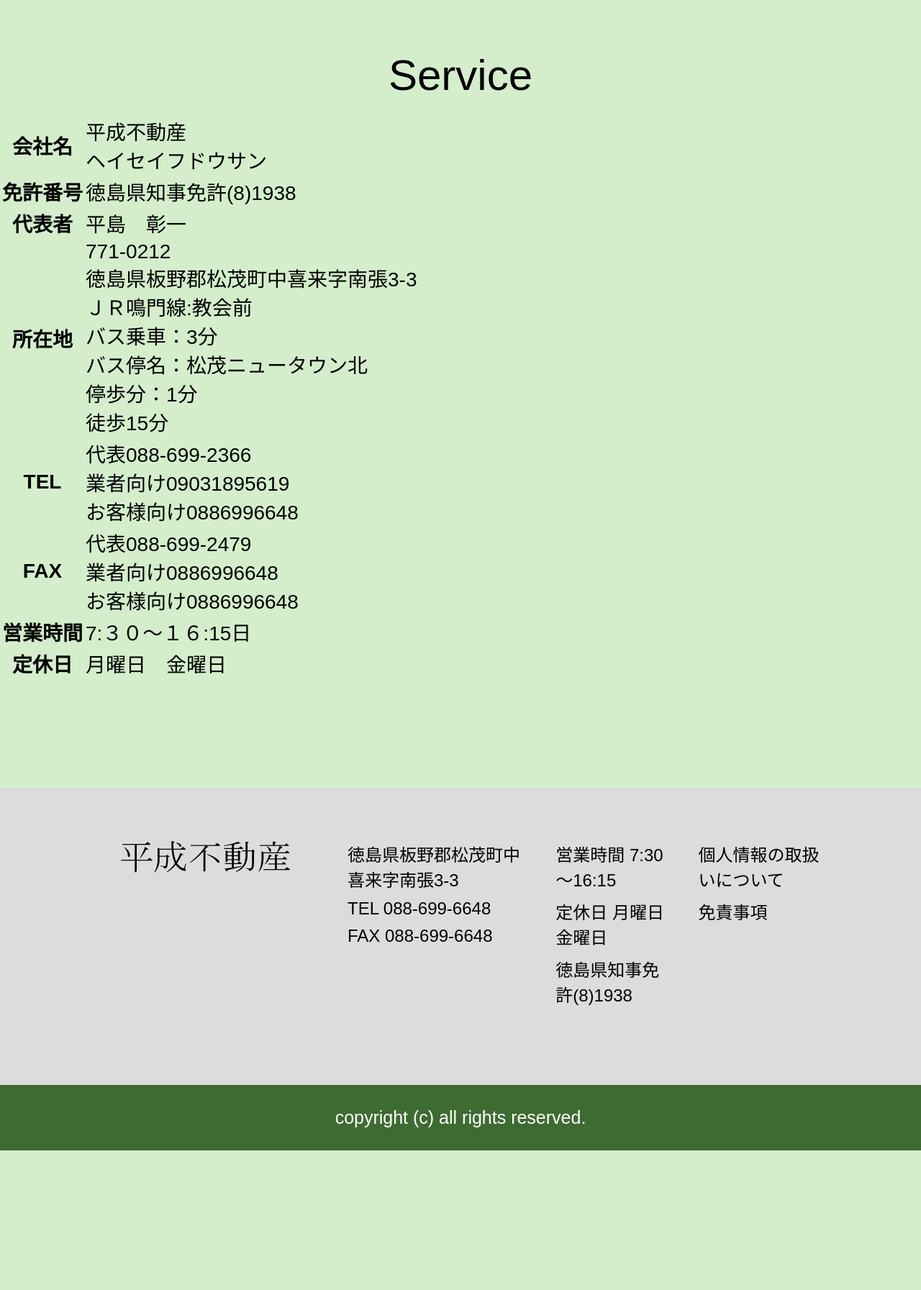
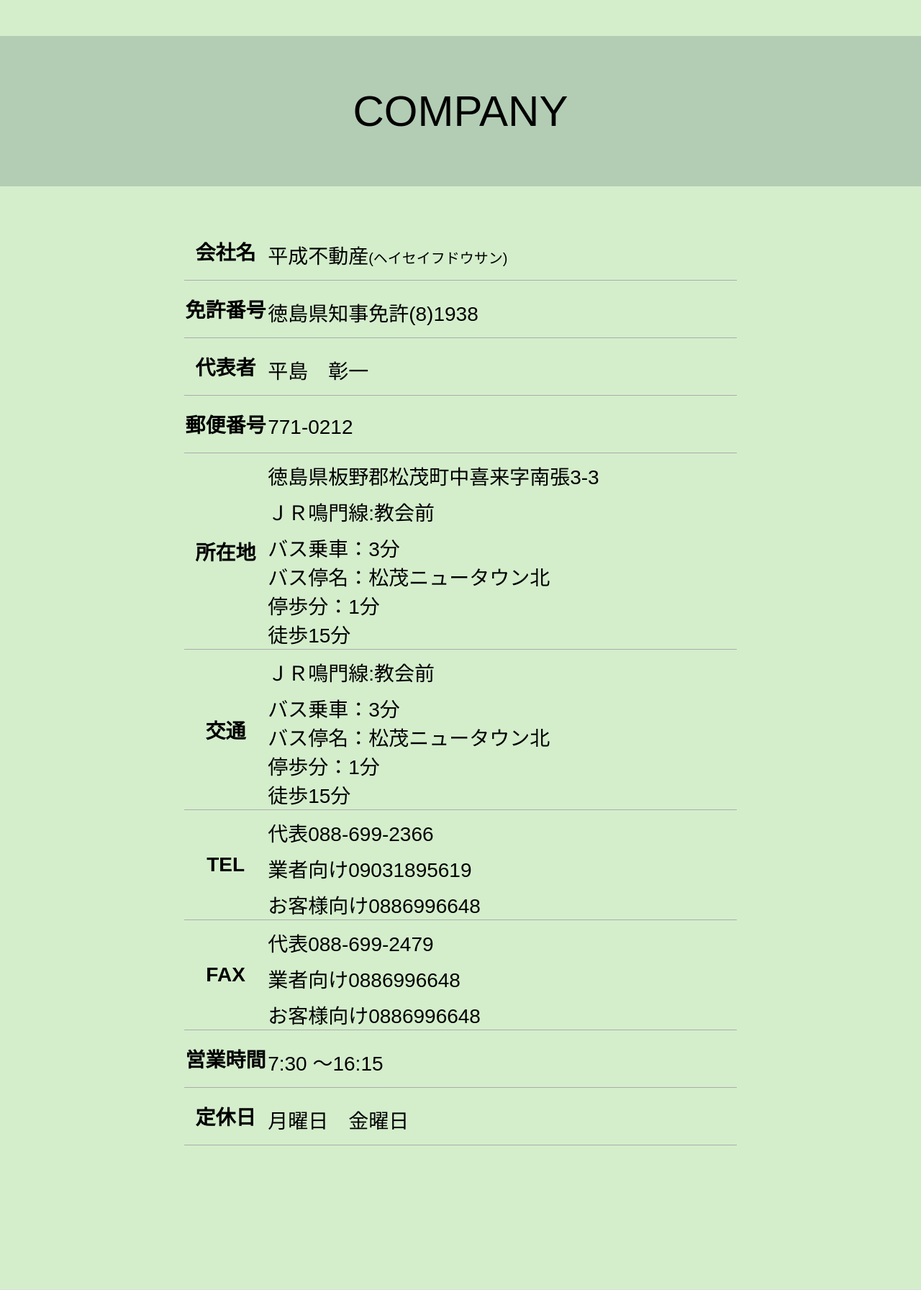
Before and after one commit to hirajima/heisei_f, a PHP site: page /company/index.php in a window 1280 px wide; the page is wider, and only the part inside the window is pictured. Shown: the part 136-1929 px from the top of that part at 72% size. Before the commit the page ends 1735 px from the top of that part, so only its background shows below. Run offline with PHP 8.4, Linux system fonts and the light colour scheme.

Commit message:
20200112反映アップ

```diff
--- a/assets/styles/styles.css
+++ b/assets/styles/styles.css
@@ -679,3 +679,55 @@
 
 
 /*ここまでトップページ*/
+
+/*会社紹介*/
+.page_sectionHead{
+  width: 100%;
+  padding: 50px 0px 50px 0px;
+  margin: 0px 0px 0px 0px;
+  background-color: #b3cdb4;
+}
+.company_sectionHead{
+  width: 100%;
+  padding: 50px 0px 50px 0px;
+  margin: 0px 0px 0px 0px;
+  background-color: #b3cdb4;
+}
+
+.company_contents_inner{
+  width: 60%;
+  padding: 0px 0px 0px 0px;
+  margin: 50px 20% 50px 20%;
+}
+.company_table{
+  width: 100%;
+  border-collapse:collapse
+}
+
+.company_table > tbody > tr {
+  height: 80px;
+  border-bottom: 1px solid #acacac;
+}
+
+.company_table > tbody > tr > th {
+  width: 15%;
+  margin-left: 80px;
+  border-bottom: 1px solid #acacac;
+  text-align: -internal-center;
+}
+
+.company_table > tbody > tr > td {
+  margin-left: 80px;
+  border-bottom: 1px solid #acacac;
+  text-align: left;
+}
+
+.company_table > tbody > tr > td > div {
+  margin-top: 10px;
+}
+
+.company-kana{
+  margin-top: 10px;
+  font: inherit;
+  font-size: 20px;
+}
--- a/common/_header.php
+++ b/common/_header.php
@@ -22,11 +22,11 @@
         <nav class="gNav">
           <div class="gNav_inner">
             <ul class="gNav_list">
-              <li class="gNav_item"><a href="/">TOP</a></li>
-              <li class="gNav_item"><a href="/service/">SERVICE</a></li>
+              <li class="gNav_item"><a href="/index.php">TOP</a></li>
+              <li class="gNav_item"><a href="/service/index.php">SERVICE</a></li>
               <li class="gNav_item"><a href="https://rabbynet.zennichi.or.jp/agency/15360059/rent/home/" target="blank">物件情報</a></li>
-              <li class="gNav_item"><a href="/moving_guidebook/">入居ガイド</a></li>
-              <li class="gNav_item"><a href="/company/">会社案内</a></li>
+              <li class="gNav_item"><a href="/moving_guidebook/index.php">入居ガイド</a></li>
+              <li class="gNav_item"><a href="/company/index.php">会社案内</a></li>
             </ul>
           </div>
         </nav><!-- /.gNav -->
--- a/company/index.php
+++ b/company/index.php
@@ -3,18 +3,17 @@
  ?>
   <section class="section_service">
   <div class="section_inner">
-    <div class="sectionHead">
-      <h1 class="sectionHead_title"><span>Service</span></h1>
+    <div class="page_sectionHead">
+      <h1 class="sectionHead_title"><span>COMPANY</span></h1>
     </div><!-- /.sectionHead -->
     <div class="contents">
-      <div class="contents_inner">
+      <div class="company_contents_inner">
         <div id="comp_table">
-                  <table id="comp" class="company-detail">
+                  <table class="company_table">
                       <tbody><tr>
                           <th>会社名</th>
                           <td>
-                              <div id="comp_kanji">平成不動産</div>
-                              <div id="comp_kana" class="company-kana">ヘイセイフドウサン</div>
+                              <div id="comp_kanji">平成不動産<span id="comp_kana" class="company-kana">(ヘイセイフドウサン)</span></div>
                           </td>
                       </tr>
 
@@ -27,10 +26,24 @@
                           <td><div id="comp_leader">平島　彰一</div></td>
                       </tr>
                       <tr>
+                        <th>郵便番号</th>
+                        <td>
+                          <div id="comp_zip">771-0212</div>
+                        </td>
+                      </tr>
+                      <tr>
                           <th>所在地</th>
                           <td>
-                              <div id="comp_zip">771-0212</div>
                               <div id="comp_adr2">徳島県板野郡松茂町中喜来字南張3-3</div>
+                              <div><span id="comp_rosen">ＪＲ鳴門線</span>:<span id="comp_station">教会前</span></div>
+                              <div>
+                                  <div>バス乗車：<span id="bus_time">3</span>分</div><div>バス停名：<span id="bus_stop">松茂ニュータウン北</span></div><div>停歩分：<span id="from_bus">1</span>分</div><div>徒歩<span id="walk">15</span>分</div>
+                              </div>
+                          </td>
+                      </tr>
+                      <tr>
+                          <th>交通</th>
+                          <td>
                               <div><span id="comp_rosen">ＪＲ鳴門線</span>:<span id="comp_station">教会前</span></div>
                               <div>
                                   <div>バス乗車：<span id="bus_time">3</span>分</div><div>バス停名：<span id="bus_stop">松茂ニュータウン北</span></div><div>停歩分：<span id="from_bus">1</span>分</div><div>徒歩<span id="walk">15</span>分</div>
@@ -52,7 +65,7 @@
                       <tr>
                           <th>営業時間</th>
                           <td>
-                              <div id="business_hours1">7:３０～１６:15日</div>
+                              <div id="business_hours1">7:30 ～16:15</div>
 
                           </td>
                       </tr>
```
Also changed, not shown: index.php (+6 -6 lines).
